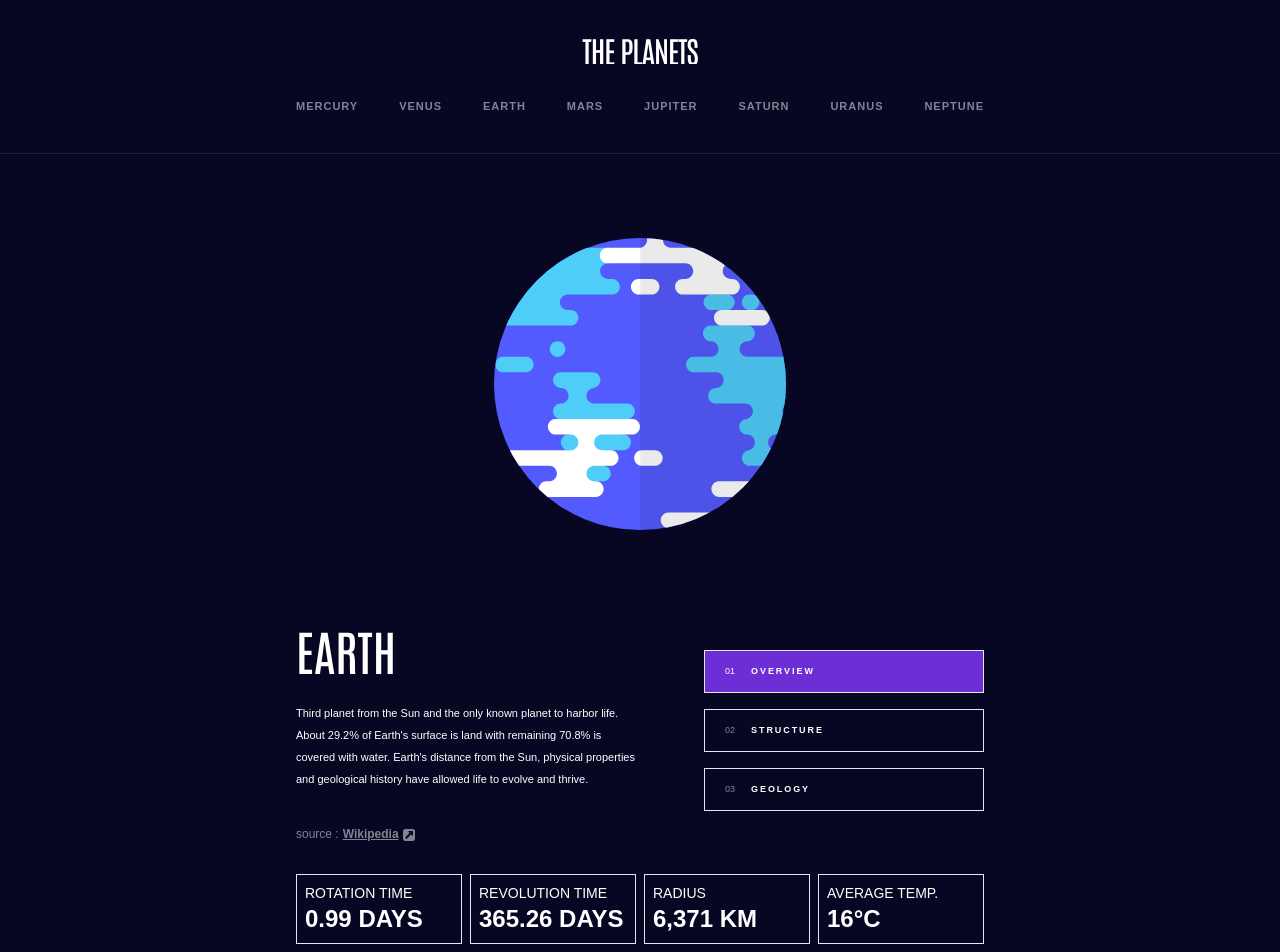
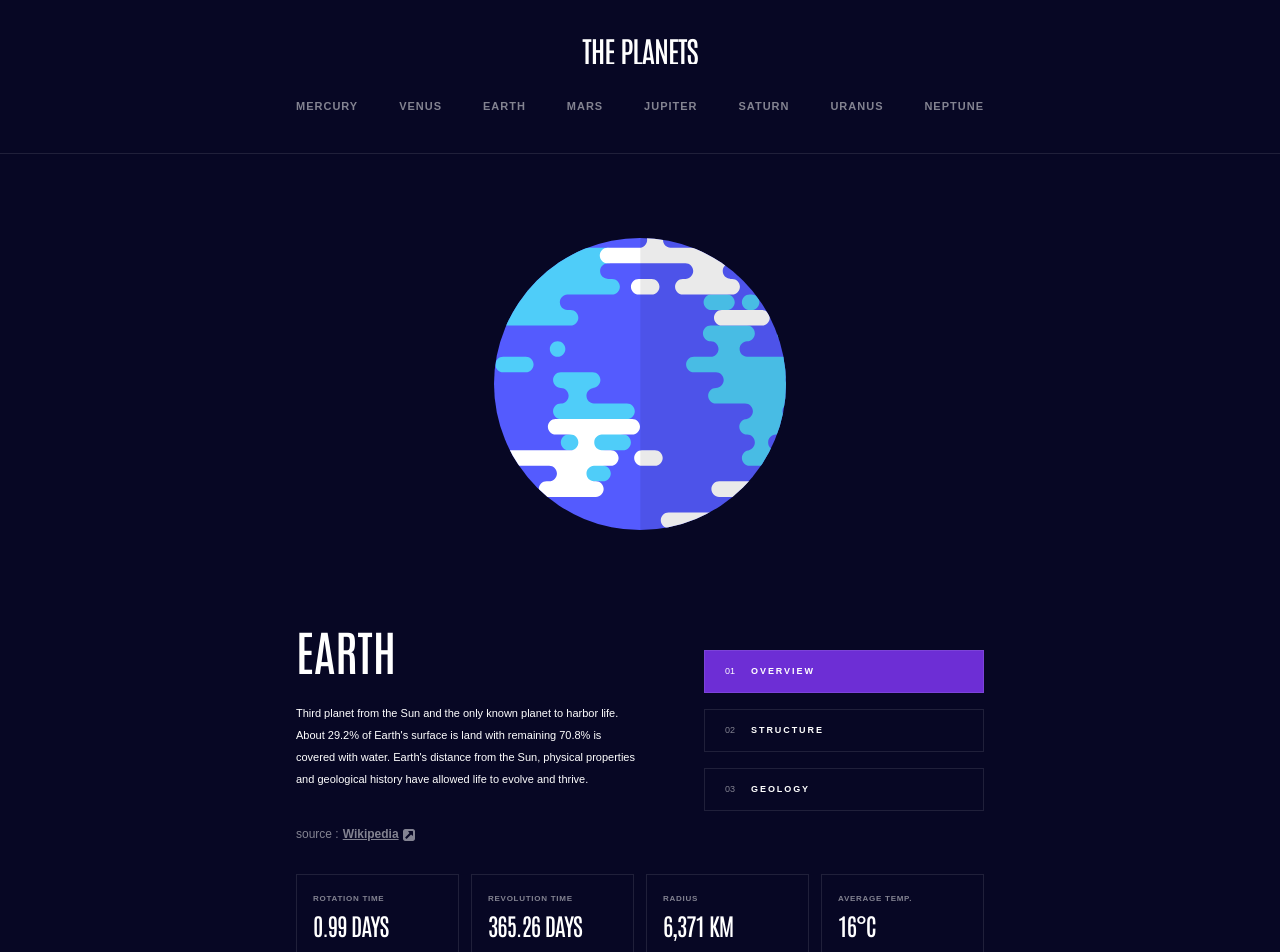
Before and after one commit to orphandeity/planets-fact-site, a Next.js app: page /earth in a window 1280 px wide. Shown: the top 952 px of the page. Built offline with nearby package versions, Linux system fonts and the light colour scheme.

Commit message:
planet stats styles

```diff
--- a/src/app/[slug]/page.tsx
+++ b/src/app/[slug]/page.tsx
@@ -1,4 +1,3 @@
-import Container from "@/components/Container";
 import PlanetContent from "@/components/PlanetContent";
 import planets from "@/lib/data.json";
 
@@ -11,28 +10,36 @@ export default function Planet({ params }: { params: { slug: string } }) {
   return (
     <div className="mx-auto md:max-w-[768px] md:px-10 lg:max-w-[1440px] lg:px-40">
       <PlanetContent planet={planet} />
-      <dl className="grid grid-cols-1 gap-2 md:mt-[27px] md:grid-cols-4 lg:mt-0">
-        <div className="border p-2">
-          <dt className="text-xs uppercase md:text-sm">rotation time</dt>
-          <dd className="text-xl font-bold uppercase md:text-2xl lg:text-3xl">
+      <dl className="mb-14 grid grid-cols-1 gap-2 md:mt-[27px] md:grid-cols-4 md:gap-3 lg:mt-0 lg:gap-8">
+        <div className="flex items-center justify-between border border-white/10 p-2 px-6 py-3 md:flex-col md:items-start md:px-4 md:pb-5 md:pt-4 lg:px-6 lg:pb-7 lg:pt-5">
+          <dt className="text-[8px] font-bold uppercase leading-[16px] tracking-[0.73px] text-grayLight lg:text-[11px] lg:leading-[25px] lg:tracking-[1px]">
+            rotation time
+          </dt>
+          <dd className="font-antonio text-[20px] font-medium uppercase tracking-[-0.75px] md:text-[24px] md:tracking-[-0.9px] lg:text-[40px] lg:tracking-[-1.5px]">
             {planet.rotation}
           </dd>
         </div>
-        <div className="border p-2">
-          <dt className="text-xs uppercase md:text-sm">revolution time</dt>
-          <dd className="text-xl font-bold uppercase md:text-2xl lg:text-3xl">
+        <div className="flex items-center justify-between border border-white/10 p-2 px-6 py-3 md:flex-col md:items-start md:px-4 md:pb-5 md:pt-4 lg:px-6 lg:pb-7 lg:pt-5">
+          <dt className="text-[8px] font-bold uppercase leading-[16px] tracking-[0.73px] text-grayLight lg:text-[11px] lg:leading-[25px] lg:tracking-[1px]">
+            revolution time
+          </dt>
+          <dd className="font-antonio text-[20px] font-medium uppercase tracking-[-0.75px] md:text-[24px] md:tracking-[-0.9px] lg:text-[40px] lg:tracking-[-1.5px]">
             {planet.revolution}
           </dd>
         </div>
-        <div className="border p-2">
-          <dt className="text-xs uppercase md:text-sm">radius</dt>
-          <dd className="text-xl font-bold uppercase md:text-2xl lg:text-3xl">
+        <div className="flex items-center justify-between border border-white/10 p-2 px-6 py-3 md:flex-col md:items-start md:px-4 md:pb-5 md:pt-4 lg:px-6 lg:pb-7 lg:pt-5">
+          <dt className="text-[8px] font-bold uppercase leading-[16px] tracking-[0.73px] text-grayLight lg:text-[11px] lg:leading-[25px] lg:tracking-[1px]">
+            radius
+          </dt>
+          <dd className="font-antonio text-[20px] font-medium uppercase tracking-[-0.75px] md:text-[24px] md:tracking-[-0.9px] lg:text-[40px] lg:tracking-[-1.5px]">
             {planet.radius}
           </dd>
         </div>
-        <div className="border p-2">
-          <dt className="text-xs uppercase md:text-sm">average temp.</dt>
-          <dd className="text-xl font-bold uppercase md:text-2xl lg:text-3xl">
+        <div className="flex items-center justify-between border border-white/10 p-2 px-6 py-3 md:flex-col md:items-start md:px-4 md:pb-5 md:pt-4 lg:px-6 lg:pb-7 lg:pt-5">
+          <dt className="text-[8px] font-bold uppercase leading-[16px] tracking-[0.73px] text-grayLight lg:text-[11px] lg:leading-[25px] lg:tracking-[1px]">
+            average temp.
+          </dt>
+          <dd className="font-antonio text-[20px] font-medium uppercase tracking-[-0.75px] md:text-[24px] md:tracking-[-0.9px] lg:text-[40px] lg:tracking-[-1.5px]">
             {planet.temperature}
           </dd>
         </div>
--- a/src/components/Container.tsx
+++ /dev/null
@@ -1,7 +0,0 @@
-export default function Container({ children }: { children: React.ReactNode }) {
-  return (
-    <div className="mx-auto max-w-[375px] px-6 md:max-w-[768px] md:px-10 lg:max-w-[1440px] lg:px-40">
-      {children}
-    </div>
-  );
-}
--- a/src/components/PlanetContent.tsx
+++ b/src/components/PlanetContent.tsx
@@ -33,7 +33,7 @@ export default function PlanetContent({ planet }: { planet: IPlanet }) {
       defaultValue="overview"
       value={content}
       onValueChange={(value) => setContent(value)}
-      className="md:flex md:flex-col lg:flex-row"
+      className="md:flex md:flex-col lg:flex-row lg:justify-between"
     >
       {width >= 768 && (
         <div className="grid h-[304px] place-content-center md:h-[460px] lg:aspect-square lg:h-[754px]">
@@ -123,7 +123,7 @@ export default function PlanetContent({ planet }: { planet: IPlanet }) {
             <Tabs.Trigger
               value="overview"
               className={clsx([
-                "group peer flex items-center justify-center data-[state=inactive]:bg-transparent md:w-full md:justify-start md:gap-4 md:border md:px-5 md:py-2 data-[state=inactive]:lg:hover:bg-grayDark",
+                "group peer flex items-center justify-center data-[state=inactive]:bg-transparent md:w-full md:justify-start md:gap-4 md:border md:border-white/10 md:px-5 md:py-2 data-[state=inactive]:lg:hover:bg-grayDark",
                 width >= 768 && planet.color,
               ])}
             >
@@ -146,7 +146,7 @@ export default function PlanetContent({ planet }: { planet: IPlanet }) {
             <Tabs.Trigger
               value="structure"
               className={clsx([
-                "group peer flex items-center justify-center data-[state=inactive]:bg-transparent md:w-full md:justify-start md:gap-4 md:border md:px-5 md:py-2 data-[state=inactive]:lg:hover:bg-grayDark",
+                "group peer flex items-center justify-center data-[state=inactive]:bg-transparent md:w-full md:justify-start md:gap-4 md:border md:border-white/10 md:px-5 md:py-2 data-[state=inactive]:lg:hover:bg-grayDark",
                 width >= 768 && planet.color,
               ])}
             >
@@ -169,7 +169,7 @@ export default function PlanetContent({ planet }: { planet: IPlanet }) {
             <Tabs.Trigger
               value="geology"
               className={clsx([
-                "group peer flex items-center justify-center data-[state=inactive]:bg-transparent md:w-full md:justify-start md:gap-4 md:border md:px-5 md:py-2 data-[state=inactive]:lg:hover:bg-grayDark",
+                "group peer flex items-center justify-center data-[state=inactive]:bg-transparent md:w-full md:justify-start md:gap-4 md:border md:border-white/10 md:px-5 md:py-2 data-[state=inactive]:lg:hover:bg-grayDark",
                 width >= 768 && planet.color,
               ])}
             >
```
